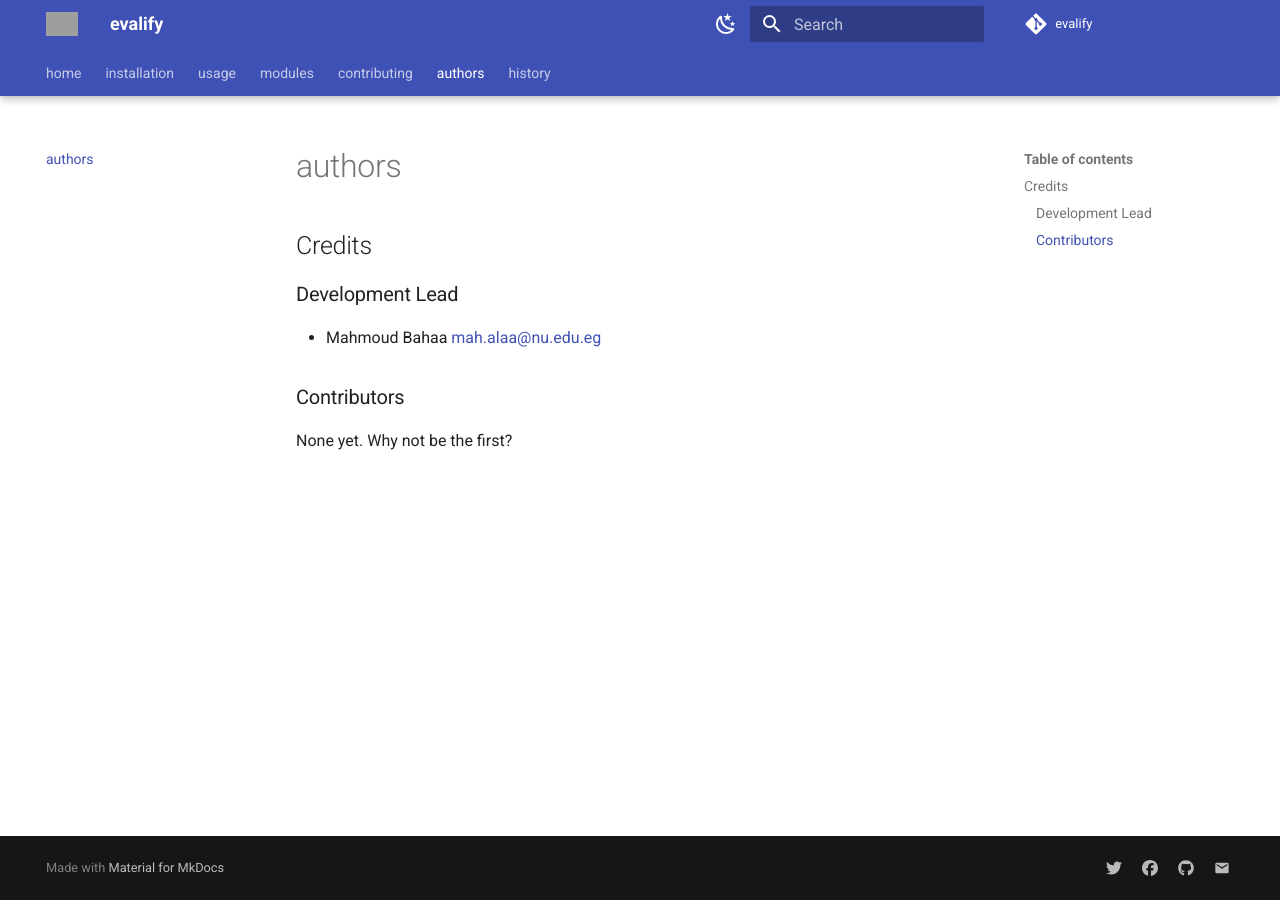
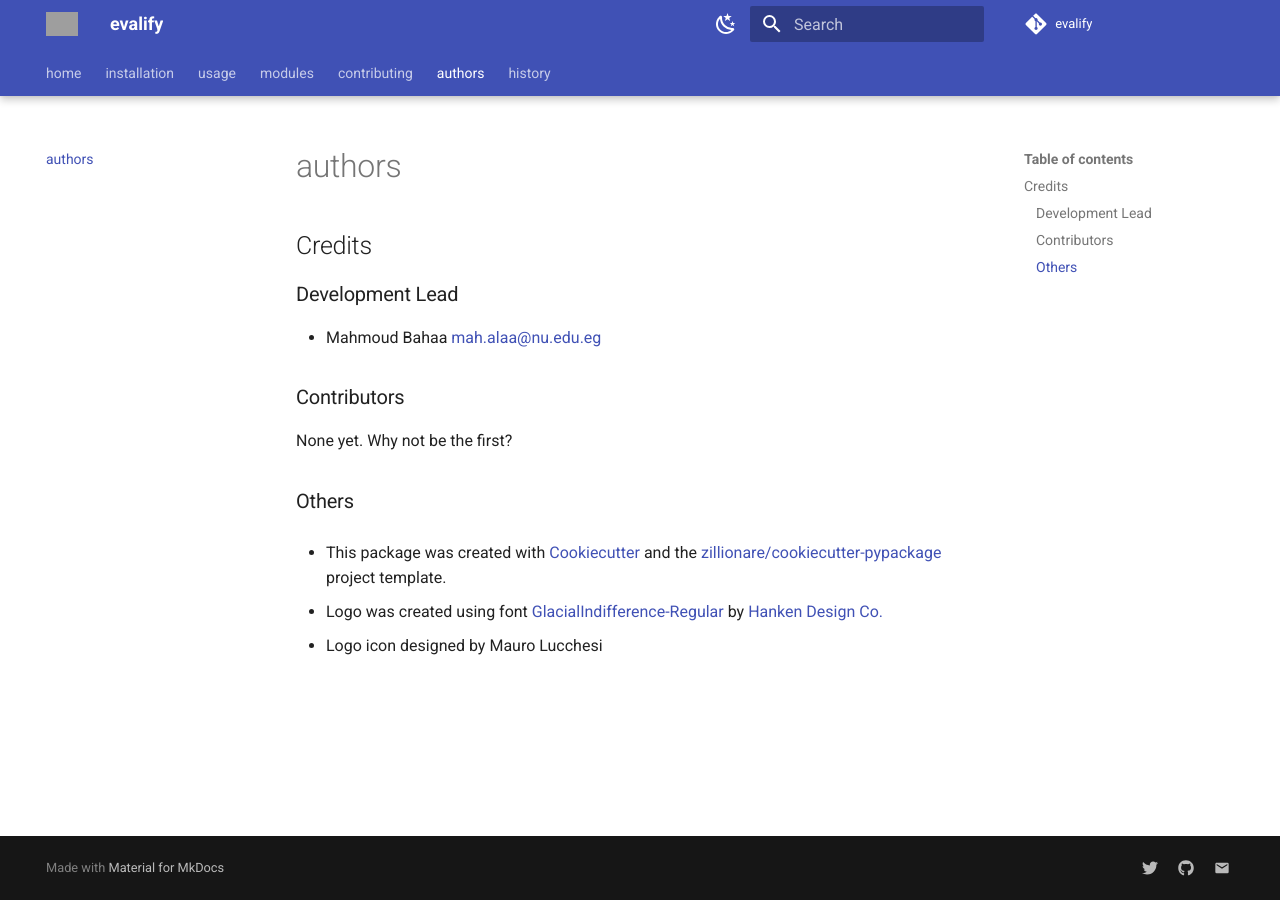
Before and after one commit to ma7555/evalify, an MkDocs documentation site: the page built from docs/authors.md, in a window 1280 px wide. Built offline with MkDocs 1.6.1 and Material for MkDocs 9.7.7, drawn with Linux system fonts in a browser that asks for light colours; comment, search, counter and statistics services are not loaded; grey boxes are pictures that could not be loaded.

Commit message:
docs update

```diff
--- a/AUTHORS.md
+++ b/AUTHORS.md
@@ -7,3 +7,9 @@
 ## Contributors
 
 None yet. Why not be the first?
+
+## Others
+* This package was created with [Cookiecutter](https://github.com/audreyr/cookiecutter) and the [zillionare/cookiecutter-pypackage](https://github.com/zillionare/cookiecutter-pypackage) project template.
+
+* Logo was created using font [GlacialIndifference-Regular](https://hanken.co/product/hk-grotesk/) by [Hanken Design Co.](https://hanken.co/)
+* Logo icon designed by Mauro Lucchesi
--- a/mkdocs.yml
+++ b/mkdocs.yml
@@ -63,13 +63,13 @@ plugins:
 extra:
   social:
     - icon: fontawesome/brands/twitter
-      # replace with your own tweet link below
-      link: http://www.jieyu.ai
-      name: Tweet
-    - icon: fontawesome/brands/facebook
-      # replace with your own facebook link below
-      link: http://www.jieyu.ai
-      name: Facebook
+    # replace with your own tweet link below
+    # link: http://www.jieyu.ai
+    # name: Tweet
+    # - icon: fontawesome/brands/facebook
+    # replace with your own facebook link below
+    # link: http://www.jieyu.ai
+    # name: Facebook
     - icon: fontawesome/brands/github
       link: https://github.com/ma7555/evalify
       name: Github
```
Also changed, not shown: CREDITS.md (deleted, +0 -6 lines).
